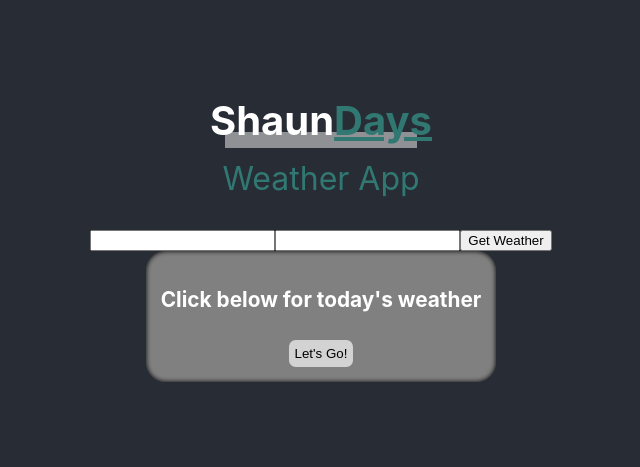
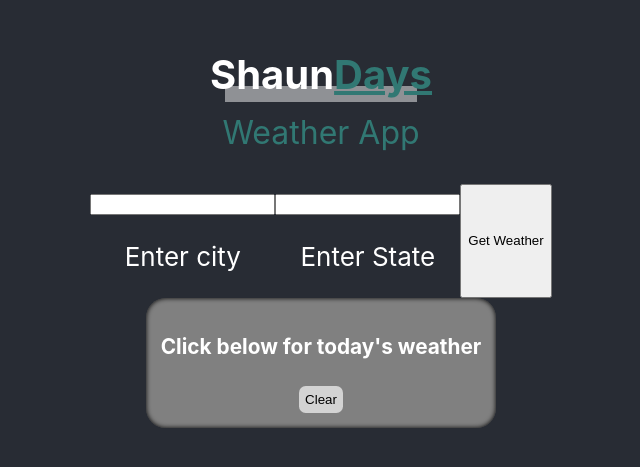
Before and after one commit to shaundai/ShaunDays, a React (Create React App) app: page / in a window 1280 px wide. Shown: the part 161-628 px from the top of the page, without its empty margins (319-959 px from the left). Built offline with nearby package versions, Linux system fonts and the light colour scheme; no server answers.

Commit message:
update function to call from google api and weather api

```diff
--- a/src/components/App.js
+++ b/src/components/App.js
@@ -9,51 +9,23 @@ require('dotenv').config()
 
 export default function App() {
   const [location, setLocation] = useState({city: '', state: ''})
-  const [latLong, setLatLong] = useState({lat: '', long: ''})
   const [mariettaWeather, setMariettaWeather] = useState({})
-  const [getFiveDayOn, setGetFiveDayOn] = useState(false)
   const [fiveDayForecast, setFiveDayForecast] = useState({})
 
+  //what happens when getlatlong fails? don't want weatherapi to call
 
-  useEffect(() => {
-  console.log(latLong)}, [latLong])
-
-  const updateLatLong = async () => {
+  const getSummary = async () => {
     try {
       const _location = (await getGeoData(location.city, location.state)).data.results[0].geometry.location
-      setLatLong({lat: _location.lat, long: _location.lng})
+      const weather = (await getWeather(_location.lat, _location.lng)).data.currently
+      const fiveDayWeather = (await getWeather(_location.lat, _location.lng)).data.daily.data
+      setMariettaWeather(weather);
+      setFiveDayForecast(fiveDayWeather);
     }
     catch(err){
       console.log(`My error code is ${err.status}.  I errored out bc ${err}`)
     }
   }
-
-  //what happens when getlatlong fails? don't want weatherapi to call
-
-  const getSummary = async () => {
-    try {
-    const weather = (await getWeather(latLong.lat, latLong.long)).data.currently
-    setMariettaWeather(weather);
-    setGetFiveDayOn(true);
-    console.log(weather)
-    }
-    catch(err){
-      console.log(`My error code is ${err.status}.  I errored out bc ${err}`)
-    }
-  }
-
-  const getFiveDay = async () => {
-    try {
-    const fiveDayWeather = (await getWeather(latLong.lat, latLong.long)).data.daily.data
-    setFiveDayForecast(fiveDayWeather);
-    setGetFiveDayOn(true);
-    }
-    catch(err){
-      console.log(`My error code is ${err.status}.  I errored out bc ${err}`)
-    }
-  }
-
-
 
   return (
     <div className="App">
@@ -66,18 +38,24 @@ export default function App() {
         <div style={{fontSize: '2rem', marginTop: -2, marginBottom: '1em', paddingTop: 0, color: '#317873'}}>Weather App</div>
 
         <div style={{display: 'flex'}}>
-          <input type="text" value={location.city} onChange={e => {setLocation({...location, city: e.target.value})}}></input>
+          <div>
+            <input type="text" value={location.city} onChange={e => {setLocation({...location, city: e.target.value})}}></input>
+            <p>Enter city</p>
+          </div>
+          <div>
           <input type="text" value={location.state} onChange={e => {setLocation({...location, state: e.target.value})}}></input>
-          <button onClick={updateLatLong}>Get Weather</button>
+          <p>Enter State</p>
+          </div>
+          <button onClick={getSummary}>Get Weather</button>
         </div>
 
         <div style={{display: 'flex', flexDirection: 'row', width: '100%', justifyContent: 'center'}}>
         <div style={{backgroundColor: 'gray', borderRadius: 20, padding: 15, alignItems: 'center', justifyContent: 'center'}} className="shadow">
-          {mariettaWeather.time ? <h2 style={{fontSize: '1.5rem', marginTop: 10, paddingTop: 0, marginBottom: 0}}>Marietta, GA</h2> : <p style={{fontSize: '.8em', fontWeight: 700}}>Click below for today's weather</p>}
+          {mariettaWeather.time ? <h2 style={{fontSize: '1.5rem', marginTop: 10, paddingTop: 0, marginBottom: 0}}>{location.city}, {location.state}</h2> : <p style={{fontSize: '.8em', fontWeight: 700}}>Click below for today's weather</p>}
           <div style={{marginTop: 0, marginBottom: '.8em'}}>{mariettaWeather.summary}</div>
           {mariettaWeather.icon ? <img className="mainWeatherIcon" src={require(`../images/${mariettaWeather.icon}.png`)} alt={mariettaWeather.icon} style={{margin: '0 auto'}}></img> : null}
           {mariettaWeather.temperature ? <div style={{marginTop: '.8em', paddingBottom: '.5em'}}>{Math.trunc(mariettaWeather.temperature)}°F</div> : null}
-        {getFiveDayOn ? <GetButtonAfter onClick={getFiveDay} >Show Five Day Forecast</GetButtonAfter> : <GetButton onClick={getSummary}>Let's Go!</GetButton>}
+          <GetButtonAfter>Clear</GetButtonAfter>
         </div>
         {fiveDayForecast[0] ? <FiveDay list={fiveDayForecast} /> : null}
         </div>
--- a/src/components/util/weatherApi.js
+++ b/src/components/util/weatherApi.js
@@ -1,7 +1,6 @@
 require("dotenv").config();
 
 const axios = require('axios');
-const apiKey = process.env.API_KEY;
 
 const getWeather = (lat, long) => {
         return axios.get(`http://wednesday-tesla.herokuapp.com/api/weather/${lat},${long}`)
```
